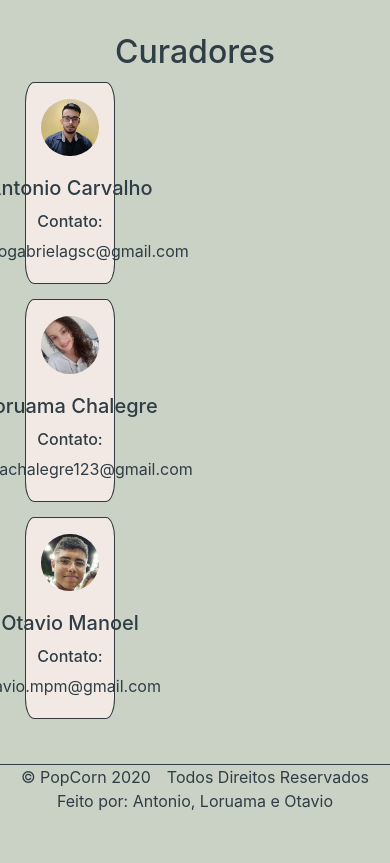
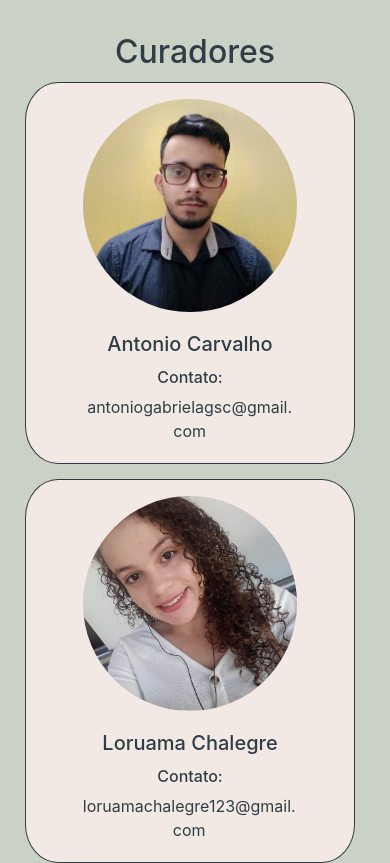
Before and after one commit to AntonioGSC/Bootstrap-PopCorn, a plain HTML site: page contact.html in a window 390 px wide. Shown: the part 983-1846 px from the top of the page. Before the commit the page ends 1801 px from the top, so only its background shows below. Drawn offline with Linux system fonts and the light colour scheme.

Commit message:
finishing-cards

```diff
--- a/contact.html
+++ b/contact.html
@@ -171,7 +171,7 @@
       </div>
       <h2 class="subtitle-cure">Curadores</h2>
       <div class="card-deck">
-        <div class="card border-dark col-3">
+        <div class="card border-dark col-11 col-md-4">
           <div class="image-dev">
             <img
               src="./img/antonio.jpg"
@@ -188,7 +188,7 @@
             </p>
           </div>
         </div>
-        <div class="card border-dark col-3">
+        <div class="card border-dark col-11 col-md-4">
           <div class="image-dev">
             <img
               src="./img/loruama.PNG"
@@ -204,7 +204,7 @@
             </p>
           </div>
         </div>
-        <div class="card border-dark col-3">
+        <div class="card border-dark col-11 col-md-4">
           <div class="image-dev">
             <img
               src="./img/otavio.PNG"
--- a/css/contact.css
+++ b/css/contact.css
@@ -122,6 +122,7 @@ footer > .container {
 footer > .container > p {
   margin: 0 auto;
 }
+
 @media (min-width: 576px) {
   .card-deck {
     display: inline;
@@ -133,3 +134,10 @@ footer > .container > p {
     display: flex;
   }
 }
+
+@media (max-width: 768px) {
+  .card-text {
+    padding: 0 20px 0 50px;
+    width: 90%;
+  }
+}
```
